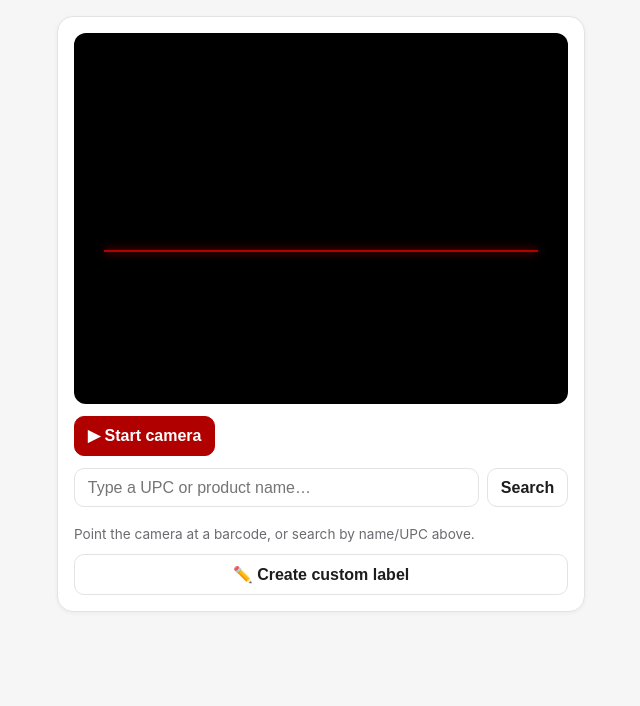
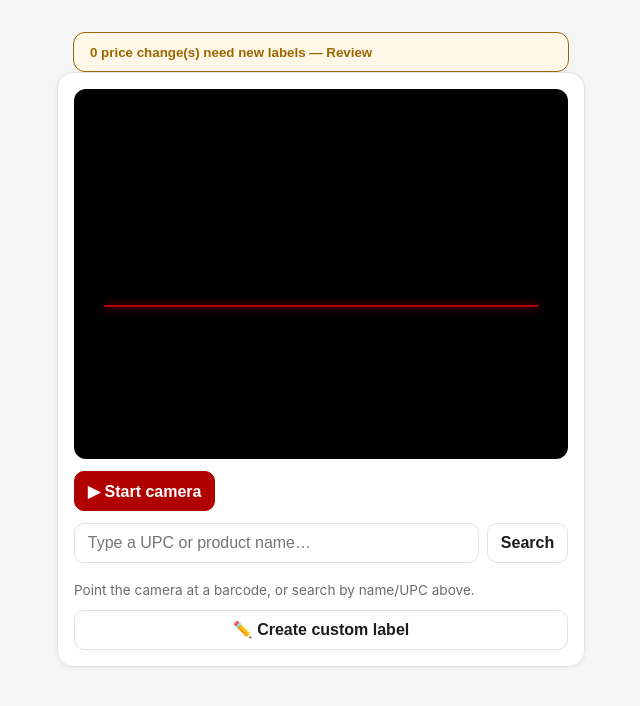
Before and after one commit to spicetownbackend/spicetown-labels, a Flask app: page / in a window 1280 px wide. Shown: the part 42-748 px from the top of the page, without its empty margins (319-959 px from the left). Run offline with Flask 3, Linux system fonts and the light colour scheme; data comes from the database, SQL or seed files in the repository; data that the repository does not hold is empty; parts of the project's set-up code (start-up, migrations or seed data) failed here and were passed over; some libraries are stand-ins or nearby versions.

Commit message:
Add price-change review queue instead of silent auto-print
Toast syncs already log every price move to PriceHistory; surface the
unreviewed ones in the scanner UI so staff can print fresh labels for
exactly what changed, or dismiss, rather than re-scanning the store.

```diff
--- a/app/routes/api.py
+++ b/app/routes/api.py
@@ -10,6 +10,9 @@ Implemented (Stage 1-4):
   GET  /api/print/<job_id>     -> poll print job status
   GET  /api/preview/<upc>.png  -> render label PNG (no print) for the scanner UI
   GET  /api/search?q=...       -> fuzzy search (rapidfuzz) for bad barcodes
+  GET  /api/price-changes      -> unreviewed price changes needing a fresh label
+  POST /api/price-changes/print   -> print labels for selected changes, mark reviewed
+  POST /api/price-changes/dismiss -> mark selected changes reviewed without printing
 """
 
 from __future__ import annotations
@@ -21,7 +24,7 @@ from types import SimpleNamespace
 from flask import Blueprint, Response, current_app, jsonify, request
 
 from ..extensions import db
-from ..models import PrintJob, Product
+from ..models import PriceHistory, PrintJob, Product, utcnow
 from ..services.label import parse_fields, render_to_png_bytes
 from ..services.loader import (
     RefreshInProgress,
@@ -254,6 +257,47 @@ def create_custom_product():
     )
 
 
+def _enqueue_for_product(
+    product: Product, *, variant: str | None = None, copies: int = 1, fields_csv: str | None = None
+):
+    """Queue a print job for `product`. Shared by /api/print and the
+    price-change review/print flow.
+
+    Returns a SimpleNamespace(job_id, status, queue_depth). Raises QueueFull
+    (bounded local queue) or RuntimeError (local worker not running).
+    """
+    pq = current_app.extensions["print_queue"]
+    remote_mode = current_app.config.get("PRINT_MODE", "local") == "remote"
+
+    if remote_mode:
+        copies_n = max(1, min(int(copies), 50))
+        job = PrintJob(
+            upc=product.upc,
+            product_id=product.id,
+            variant=variant or product.label_variant(),
+            copies=copies_n,
+            fields=fields_csv,
+            status="queued",
+        )
+        db.session.add(job)
+        db.session.commit()
+        return SimpleNamespace(
+            job_id=job.id,
+            status="queued",
+            queue_depth=db.session.query(PrintJob).filter_by(status="queued").count(),
+        )
+
+    if not pq.is_alive():
+        raise RuntimeError("print worker not running")
+    return pq.enqueue(
+        product.upc,
+        variant=variant,
+        copies=copies,
+        product_id=product.id,
+        fields=fields_csv,
+    )
+
+
 # ── Printing (Stage 3) ────────────────────────────────────────────────────────
 @bp.post("/print")
 def enqueue_print():
@@ -304,47 +348,18 @@ def enqueue_print():
         product = result.product
 
     pq = current_app.extensions["print_queue"]
-    remote_mode = current_app.config.get("PRINT_MODE", "local") == "remote"
-
-    if remote_mode:
-        # Cloud hosting: leave the job `queued` in SQLite; the store's print
-        # bridge (scripts/print_bridge.py) claims it via /api/bridge and
-        # drives the printer. Reuse the row-creation half of enqueue only.
-        copies_n = max(1, min(int(copies), 50))
-        if variant is None:
-            variant = product.label_variant()
-        job = PrintJob(
-            upc=upc,
-            product_id=product.id,
-            variant=variant,
-            copies=copies_n,
-            fields=fields_csv,
-            status="queued",
+    try:
+        enq = _enqueue_for_product(
+            product, variant=variant, copies=copies, fields_csv=fields_csv
         )
-        db.session.add(job)
-        db.session.commit()
-        enq = SimpleNamespace(
-            job_id=job.id,
-            status="queued",
-            queue_depth=db.session.query(PrintJob).filter_by(status="queued").count(),
+    except RuntimeError:
+        # Worker disabled/not started — fail loudly rather than silently drop.
+        return (
+            jsonify({"error": "unavailable", "message": "print worker not running"}),
+            503,
         )
-    else:
-        if not pq.is_alive():
-            # Worker disabled/not started — fail loudly rather than silently drop.
-            return (
-                jsonify({"error": "unavailable", "message": "print worker not running"}),
-                503,
-            )
-        try:
-            enq = pq.enqueue(
-                upc,
-                variant=variant,
-                copies=copies,
-                product_id=product.id,
-                fields=fields_csv,
-            )
-        except QueueFull:
-            return jsonify({"error": "busy", "message": "print queue full"}), 503
+    except QueueFull:
+        return jsonify({"error": "busy", "message": "print queue full"}), 503
 
     if wait:
         timeout = float(current_app.config.get("PRINT_JOB_TIMEOUT_SECONDS", 20.0))
@@ -373,6 +388,96 @@ def print_status(job_id: int):
     if job is None:
         return jsonify({"error": "not_found", "job_id": job_id}), 404
     return jsonify({"job": job.to_dict()})
+
+
+# ── Price-change review (Stage 6) ───────────────────────────────────────────
+# Every Toast sync / refresh upserts through loader.upsert_record, which
+# already appends a PriceHistory row whenever a price actually moves. These
+# endpoints surface the unreviewed ones so staff can print fresh labels for
+# exactly what changed instead of silently auto-printing or re-scanning the
+# whole store.
+@bp.get("/price-changes")
+def list_price_changes():
+    """Unreviewed price changes, most recent first.
+
+    Query params: limit (default 200, max 500).
+    """
+    limit = min(request.args.get("limit", 200, type=int) or 200, 500)
+    rows = (
+        db.session.query(PriceHistory)
+        .filter(PriceHistory.reviewed_at.is_(None))
+        .order_by(PriceHistory.recorded_at.desc())
+        .limit(limit)
+        .all()
+    )
+    return jsonify({"count": len(rows), "changes": [r.to_dict() for r in rows]})
+
+
+def _resolve_price_change_ids() -> tuple[list[int], dict | None]:
+    body = request.get_json(silent=True) or {}
+    ids = body.get("ids")
+    if not isinstance(ids, list) or not ids:
+        return [], {"error": "bad_request", "message": "ids (non-empty list) is required"}
+    try:
+        return [int(i) for i in ids], None
+    except (TypeError, ValueError):
+        return [], {"error": "bad_request", "message": "ids must be integers"}
+
+
+@bp.post("/price-changes/print")
+def print_price_changes():
+    """Print a fresh label for each selected price change, then mark reviewed.
+
+    Body (JSON): {"ids": [<price_history id>, ...]}
+    Returns per-id results; partial failures don't block the rest.
+    """
+    ids, err = _resolve_price_change_ids()
+    if err:
+        return jsonify(err), 400
+
+    results = []
+    for pid in ids:
+        row = db.session.get(PriceHistory, pid)
+        if row is None or row.reviewed_at is not None:
+            results.append({"id": pid, "ok": False, "error": "not_found"})
+            continue
+        product = db.session.get(Product, row.product_id) if row.product_id else None
+        if product is None:
+            results.append({"id": pid, "ok": False, "error": "product_missing"})
+            continue
+        try:
+            enq = _enqueue_for_product(product, variant=product.label_variant())
+        except RuntimeError:
+            results.append({"id": pid, "ok": False, "error": "unavailable"})
+            continue
+        except QueueFull:
+            results.append({"id": pid, "ok": False, "error": "busy"})
+            continue
+        row.reviewed_at = utcnow()
+        row.label_printed = True
+        db.session.commit()
+        results.append({"id": pid, "ok": True, "job_id": enq.job_id})
+
+    return jsonify({"results": results})
+
+
+@bp.post("/price-changes/dismiss")
+def dismiss_price_changes():
+    """Mark selected price changes reviewed without printing a label.
+
+    Body (JSON): {"ids": [<price_history id>, ...]}
+    """
+    ids, err = _resolve_price_change_ids()
+    if err:
+        return jsonify(err), 400
+
+    n = (
+        db.session.query(PriceHistory)
+        .filter(PriceHistory.id.in_(ids), PriceHistory.reviewed_at.is_(None))
+        .update({"reviewed_at": utcnow()}, synchronize_session=False)
+    )
+    db.session.commit()
+    return jsonify({"dismissed": n})
 
 
 @bp.get("/preview/<upc>.png")
--- a/app/static/css/app.css
+++ b/app/static/css/app.css
@@ -87,6 +87,27 @@ input:focus, select:focus { outline: 2px solid var(--red); outline-offset: 0; }
 .suggest-item .s-name { font-weight: 600; }
 .suggest-item .s-meta { color: var(--muted); font-size: .8rem; }
 
+.price-changes-banner { display: block; width: calc(100% - 2rem); max-width: 528px;
+  margin: 1rem auto 0; padding: .7rem 1rem; border-radius: 12px; border: 1px solid var(--warn);
+  background: #fff8e8; color: var(--warn); font-weight: 700; text-align: left; cursor: pointer; }
+.price-changes-banner:active { transform: translateY(1px); }
+
+.price-changes-actions { display: flex; align-items: center; gap: .6rem; margin: .6rem 0; flex-wrap: wrap; }
+.price-changes-actions .btn { flex: 0 0 auto; }
+.select-all { display: flex; align-items: center; gap: .35rem; font-size: .85rem; color: var(--muted); margin-right: auto; }
+
+.price-changes-list { display: flex; flex-direction: column; gap: .5rem; margin-top: .4rem; }
+.pc-row { display: flex; align-items: flex-start; gap: .6rem; padding: .6rem .7rem;
+  border: 1px solid var(--line); border-radius: 10px; cursor: pointer; }
+.pc-row input { margin-top: .2rem; }
+.pc-info { display: flex; flex-direction: column; gap: .15rem; }
+.pc-name { font-weight: 600; }
+.pc-meta { color: var(--muted); font-size: .8rem; }
+.pc-meta .was { text-decoration: line-through; }
+.pc-new { font-weight: 700; color: var(--ink); }
+.pc-new.up { color: var(--red); }
+.pc-new.down { color: var(--ok); }
+
 .toast { position: fixed; left: 50%; bottom: 1.2rem; transform: translateX(-50%);
   background: #222; color: #fff; padding: .7rem 1rem; border-radius: 10px;
   font-size: .9rem; box-shadow: 0 4px 14px rgba(0,0,0,.25); z-index: 20; max-width: 90%; }
--- a/app/static/js/scanner.js
+++ b/app/static/js/scanner.js
@@ -7,6 +7,7 @@
   const resultCard = $("result-card");
   const suggestCard = $("suggest-card");
   const customCard = $("custom-card");
+  const priceChangesCard = $("price-changes-card");
   const viewport = $("viewport");
 
   let scanning = false;
@@ -24,7 +25,7 @@
     toast._t = setTimeout(() => (t.hidden = true), ms);
   }
   function show(card) {
-    for (const c of [scannerCard, resultCard, suggestCard, customCard])
+    for (const c of [scannerCard, resultCard, suggestCard, customCard, priceChangesCard])
       c.hidden = c !== card;
   }
   function money(v) {
@@ -282,6 +283,104 @@
     renderProduct(body.product);
   }
 
+  // ── price-change review ───────────────────────────────────────────────
+  // Every Toast sync appends a PriceHistory row for anything that actually
+  // moved; this panel surfaces the unreviewed ones so staff print/dismiss
+  // instead of the app silently printing labels on its own.
+  async function refreshPriceChangesBanner() {
+    const { body } = await getJSON("/api/price-changes");
+    const changes = (body && body.changes) || [];
+    const btn = $("btn-price-changes");
+    if (!changes.length) {
+      btn.hidden = true;
+      return;
+    }
+    $("price-changes-count").textContent = changes.length;
+    btn.hidden = false;
+  }
+
+  function pcRow(c) {
+    const up = c.new_price > c.old_price;
+    const dir = c.old_price == null ? "" : up ? "up" : "down";
+    const was = c.old_price != null
+      ? `<span class="was">${money(c.old_price)}</span> → `
+      : "";
+    const div = document.createElement("label");
+    div.className = "pc-row";
+    div.innerHTML = `
+      <input type="checkbox" class="pc-check" data-id="${c.id}" checked>
+      <span class="pc-info">
+        <span class="pc-name">${escapeHtml(c.name || c.upc)}</span>
+        <span class="pc-meta">UPC ${escapeHtml(c.upc || "")} · ${was}<span class="pc-new ${dir}">${money(c.new_price)}</span></span>
+      </span>`;
+    return div;
+  }
+
+  async function openPriceChanges() {
+    show(priceChangesCard);
+    $("pc-status").textContent = "";
+    const list = $("price-changes-list");
+    list.innerHTML = `<p class="hint">Loading…</p>`;
+    const { body } = await getJSON("/api/price-changes");
+    const changes = (body && body.changes) || [];
+    list.innerHTML = "";
+    if (!changes.length) {
+      list.innerHTML = `<p class="hint">Nothing pending — you're all caught up.</p>`;
+      return;
+    }
+    for (const c of changes) list.appendChild(pcRow(c));
+    $("pc-select-all").checked = true;
+  }
+
+  function selectedPriceChangeIds() {
+    const boxes = document.querySelectorAll("#price-changes-list .pc-check:checked");
+    return Array.from(boxes).map((b) => parseInt(b.dataset.id, 10));
+  }
+
+  async function printSelectedPriceChanges() {
+    const ids = selectedPriceChangeIds();
+    const st = $("pc-status");
+    if (!ids.length) {
+      st.className = "print-status err";
+      st.textContent = "Select at least one item.";
+      return;
+    }
+    st.className = "print-status pending";
+    st.textContent = `Printing ${ids.length} label(s)…`;
+    const { body } = await getJSON("/api/price-changes/print", {
+      method: "POST",
+      headers: { "Content-Type": "application/json" },
+      body: JSON.stringify({ ids }),
+    });
+    const results = (body && body.results) || [];
+    const failed = results.filter((r) => !r.ok);
+    st.className = failed.length ? "print-status err" : "print-status ok";
+    st.textContent = failed.length
+      ? `✓ ${results.length - failed.length} printed, ✗ ${failed.length} failed.`
+      : `✓ Printed ${results.length} label(s).`;
+    await openPriceChanges();
+    await refreshPriceChangesBanner();
+  }
+
+  async function dismissSelectedPriceChanges() {
+    const ids = selectedPriceChangeIds();
+    const st = $("pc-status");
+    if (!ids.length) {
+      st.className = "print-status err";
+      st.textContent = "Select at least one item.";
+      return;
+    }
+    await getJSON("/api/price-changes/dismiss", {
+      method: "POST",
+      headers: { "Content-Type": "application/json" },
+      body: JSON.stringify({ ids }),
+    });
+    st.className = "print-status ok";
+    st.textContent = `Dismissed ${ids.length} item(s).`;
+    await openPriceChanges();
+    await refreshPriceChangesBanner();
+  }
+
   // ── camera (QuaggaJS) ──────────────────────────────────────────────────
   function startScanner() {
     if (scanning) return;
@@ -410,9 +509,17 @@
   $("btn-back").onclick = () => show(scannerCard);
   $("btn-back2").onclick = () => show(scannerCard);
   $("btn-back3").onclick = () => show(scannerCard);
+  $("btn-back4").onclick = () => show(scannerCard);
   $("btn-custom").onclick = () => {
     show(customCard);
     $("c-name").focus();
+  };
+  $("btn-price-changes").onclick = openPriceChanges;
+  $("btn-pc-print").onclick = printSelectedPriceChanges;
+  $("btn-pc-dismiss").onclick = dismissSelectedPriceChanges;
+  $("pc-select-all").onchange = (e) => {
+    for (const b of document.querySelectorAll("#price-changes-list .pc-check"))
+      b.checked = e.target.checked;
   };
   $("custom-form").onsubmit = createCustom;
   $("manual-input").oninput = onManualInput;
@@ -438,4 +545,9 @@
       $("printer-badge").textContent = (body.printer || "printer") + " (worker off)";
     }
   });
+
+  // price-change banner: check on load and every 2 minutes (syncs land ~every
+  // 30 min, so this is just cheap enough to catch one soon after it lands).
+  refreshPriceChangesBanner();
+  setInterval(refreshPriceChangesBanner, 120000);
 })();
--- a/app/templates/scanner.html
+++ b/app/templates/scanner.html
@@ -17,6 +17,11 @@
   </header>
 
   <main>
+    <!-- ── Price-change review banner ──────────────────────────── -->
+    <button id="btn-price-changes" class="price-changes-banner" hidden>
+      <span id="price-changes-count">0</span> price change(s) need new labels — Review
+    </button>
+
     <!-- ── Scanner ─────────────────────────────────────────────── -->
     <section id="scanner-card" class="card">
       <div class="scanner-wrap">
@@ -112,6 +117,20 @@
       <h2 id="suggest-title">No exact match</h2>
       <div id="suggest-list" class="suggest-list"></div>
     </section>
+
+    <!-- ── Price-change review ─────────────────────────────────── -->
+    <section id="price-changes-card" class="card" hidden>
+      <button id="btn-back4" class="btn btn-link">← Back</button>
+      <h2>Price changes needing new labels</h2>
+      <p class="hint">Prices Toast synced since the last review. Print a fresh label for the ones you want, or dismiss the rest.</p>
+      <div class="price-changes-actions">
+        <label class="select-all"><input type="checkbox" id="pc-select-all" checked> Select all</label>
+        <button id="btn-pc-print" class="btn btn-primary">🖨️ Print selected</button>
+        <button id="btn-pc-dismiss" class="btn">Dismiss selected</button>
+      </div>
+      <div id="price-changes-list" class="price-changes-list"></div>
+      <p id="pc-status" class="print-status"></p>
+    </section>
   </main>
 
   <div id="toast" class="toast" hidden></div>
```
Also changed, not shown: app/__init__.py (+13 -0 lines), app/models.py (+26 -1 lines).
